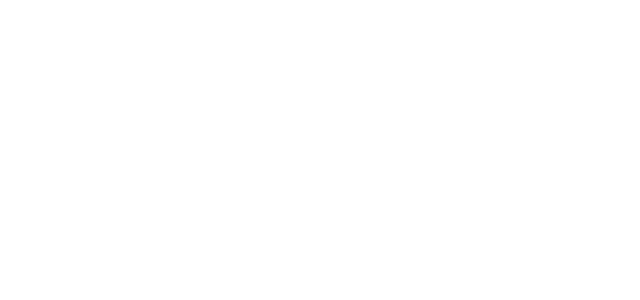
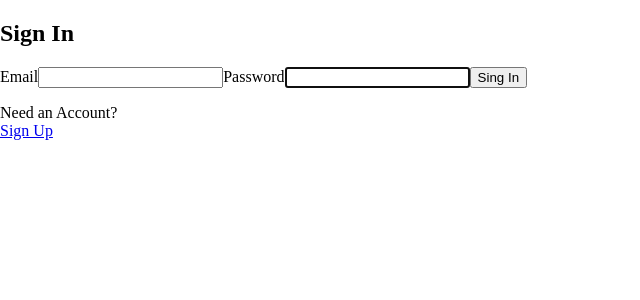
Before and after one commit to Bakkym/Haustierfash, a React (Create React App) app in the folder frontend/: page /sign-in in a window 1280 px wide. Before the commit this address had no page. Shown: the top 300 px of the page, without its empty margins (0-640 px from the left). Built offline with nearby package versions, Linux system fonts and the light colour scheme.

Commit message:
Fixed: Problems with inputs

```diff
--- a/frontend/src/app/App.js
+++ b/frontend/src/app/App.js
@@ -1,9 +1,10 @@
 import React from "react";
 import { BrowserRouter, Route, Routes } from "react-router-dom";
 import { store } from './store.js';
-import Login from './SignIn'
+import {Login} from './SignIn'
 import { Home } from './Home'
 import { SignUp } from './SignUp'
+import '../features/styles/SignUp.css'
 
 
 // Rendering the Cart component below <Inventory />
--- a/frontend/src/app/SignIn.js
+++ b/frontend/src/app/SignIn.js
@@ -3,7 +3,7 @@
 
 
 
-const Login = () =>{
+export const Login = () => {
 
     const userRef = useRef();
     const errRef = useRef();
@@ -13,37 +13,65 @@
     const [errMsg, setErrMsg] = useState('');
     const [success, setSuccess] = useState(false);
 
-    useEffect(()=> {
+    useEffect(() => {
         userRef.current.focus();
 
     }, [])
 
-    useEffect(()=> {
+    useEffect(() => {
         setErrMsg('');
     }, [user, pwd])
 
+    const handleSubmit = async (e) => {
+        e.preventDefault();
+        console.log(user, pwd);
+        setUser('');
+        setPwd('');
+        setSuccess(true);
+    }
+
     return (
-        <section>
-            <p ref={errRef} className={errMsg ? "errmsg": "offscreen"} aria-live="assertive">{errMsg}</p>
-            <h1>Sign In</h1>
-            <form>
-                <label htmlFor="email">Email</label>
-                <input type="text" ref={useRef} id="email" autoComplete='off' onChange={(e) => setUser(e.target.value)}
-                value={user}
-                requiered/>
+        <>
+            {success ? (
+                <section>
+                    <h1>You are already logged in</h1>
+                    <br />
+                    <p>
+                        <a href="/">Go to Home</a>
+                    </p>
+                </section>
 
-                <label htmlFor="password">Password</label>
-                <input type="password" ref={useRef} id="password" autoComplete='off' onChange={(e) => setUser(e.target.value)}
-                value={user}
-                requiered/>
-                <button>Sing In</button>
+            ) : (
 
 
 
+                <section>
+                    <p ref={errRef} className={errMsg ? "errmsg" : "offscreen"} aria-live="assertive">{errMsg}</p>
+                    <h1>Sign In</h1>
+                    <form onSubmit={handleSubmit}>
+                        <label htmlFor="email">Email</label>
+                        <input type="text" ref={userRef} id="email" autoComplete='off' onChange={(e) => setUser(e.target.value)}
+                            value={user}
+                            requiered />
 
-            </form>
-        </section>
+                        <label htmlFor="password">Password</label>
+                        <input type="password" ref={userRef} id="password" autoComplete='off' onChange={(e) => setPwd(e.target.value)}
+                            value={pwd}
+                            requiered />
+                        <button>Sing In</button>
+                    </form>
+                    <p>Need an Account? <br />
+                        <span className="line">
+                            <a href="#">Sign Up</a>
+                        </span>
+
+
+                    </p>
+                </section>
+
+            )}
+        </>
     )
+
+
 }
-
-export default Login;
```
